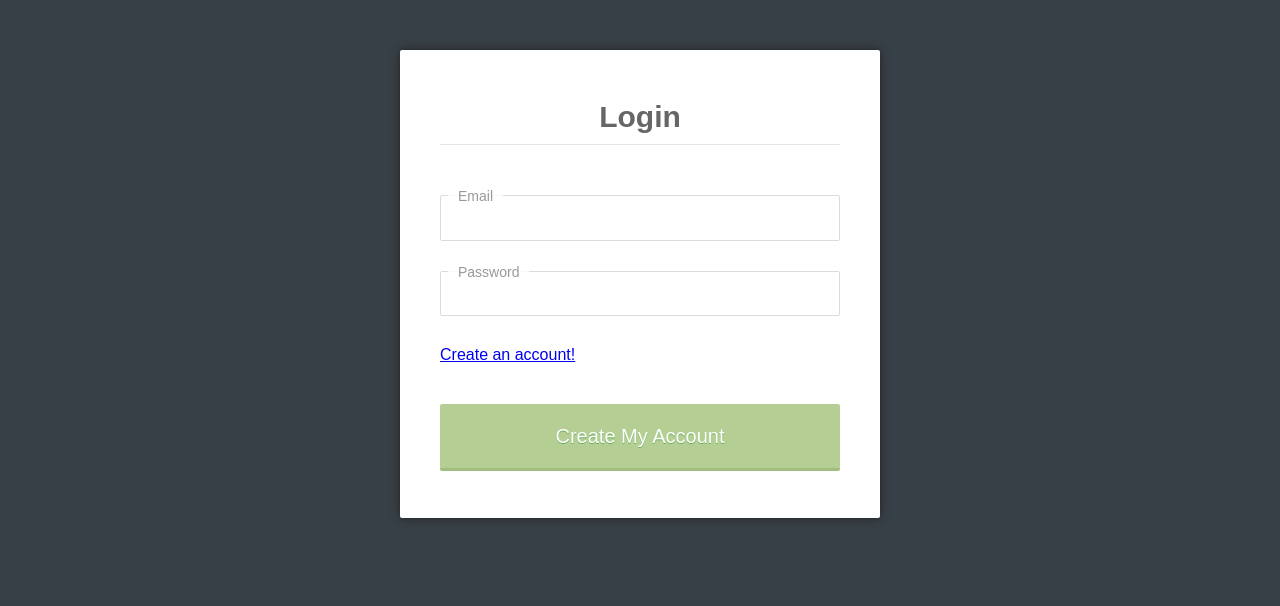
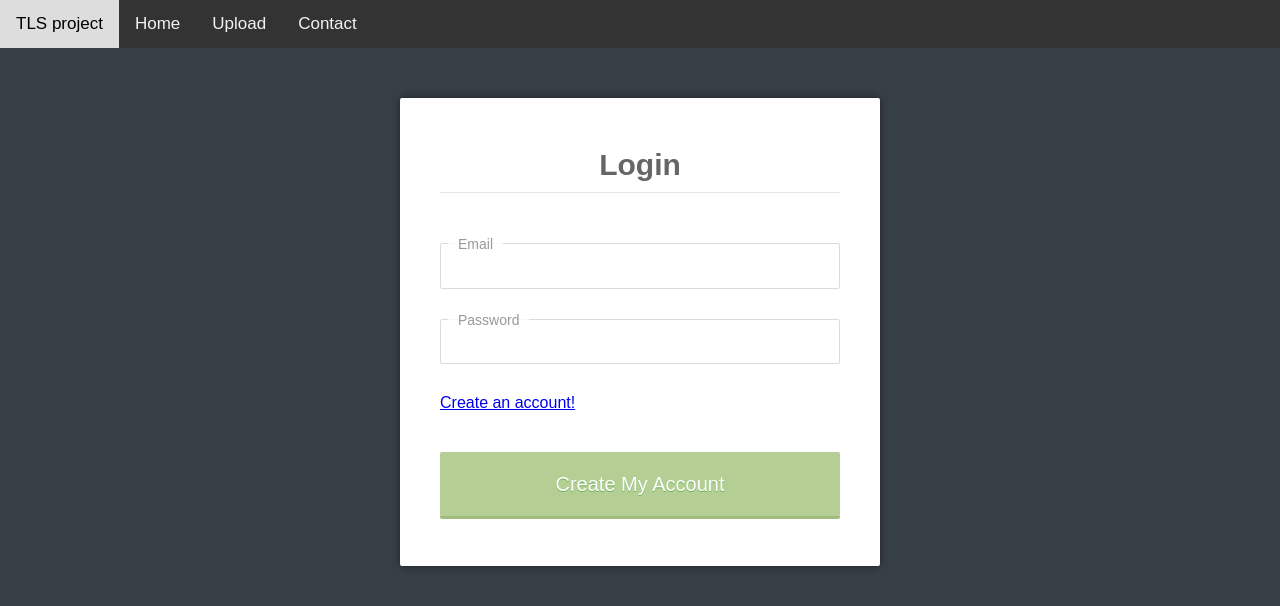
Before and after one commit to ipanchomx/TLS_Website, a website: page public/views/login.html in a window 1280 px wide. Drawn offline with Linux system fonts and the light colour scheme.

Commit message:
Se agrego navbar a login

```diff
--- a/public/views/login.html
+++ b/public/views/login.html
@@ -1,13 +1,29 @@
 <!DOCTYPE html>
 <html lang="en">
+
 <head>
     <meta charset="UTF-8">
     <meta name="viewport" content="width=device-width, initial-scale=1.0">
     <link rel="stylesheet" href="../styles/sign_up.css">
     <title>Document</title>
 </head>
+
 <body>
     <!-- <form action="#" method="post"> -->
+    <nav>
+        <a href="../index.html">
+            TLS project
+        </a>
+        <a href="./home.html">
+            Home
+        </a>
+        <a href="./upload.html">
+            Upload
+        </a>
+        <a href="">
+            Contact
+        </a>
+    </nav>
     <form id="formLogin" onsubmit="return sendData()" method="POST">
         <h2>Login</h2>
         <p>
@@ -26,4 +42,5 @@
     </form>
 </body>
 <script src="../js/login.js"></script>
+
 </html>
```
